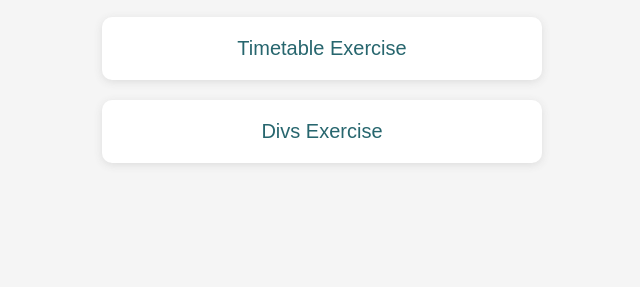
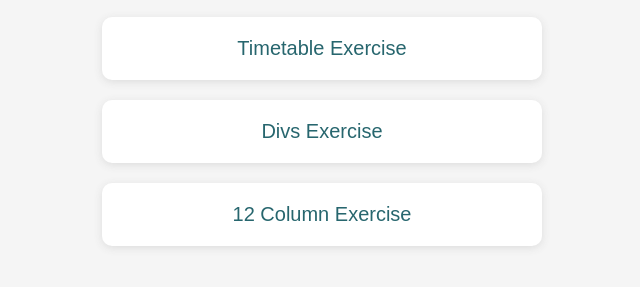
Before and after one commit to mariela8/Assignments, a plain HTML site: page index.html in a window 1280 px wide. Shown: the part 159-446 px from the top of the page, without its empty margins (318-958 px from the left). Drawn offline with Linux system fonts and the light colour scheme.

Commit message:
Add link to 12 Column Exercise in index.html

```diff
--- a/index.html
+++ b/index.html
@@ -56,5 +56,11 @@
         </a>
     </div>
 
+    <div class="assignment">
+        <a href="12cols/12cols.html">
+            12 Column Exercise
+        </a>
+    </div>
+
 </body>
 </html>
```
